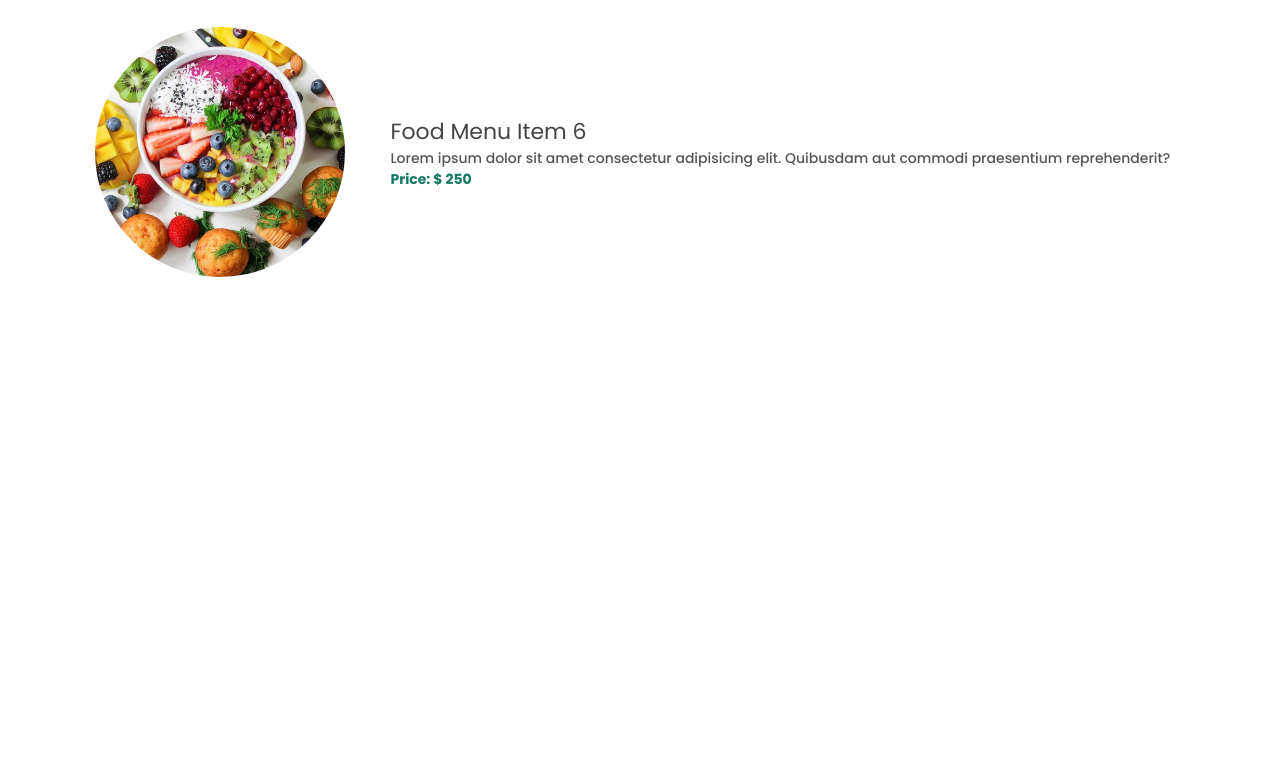
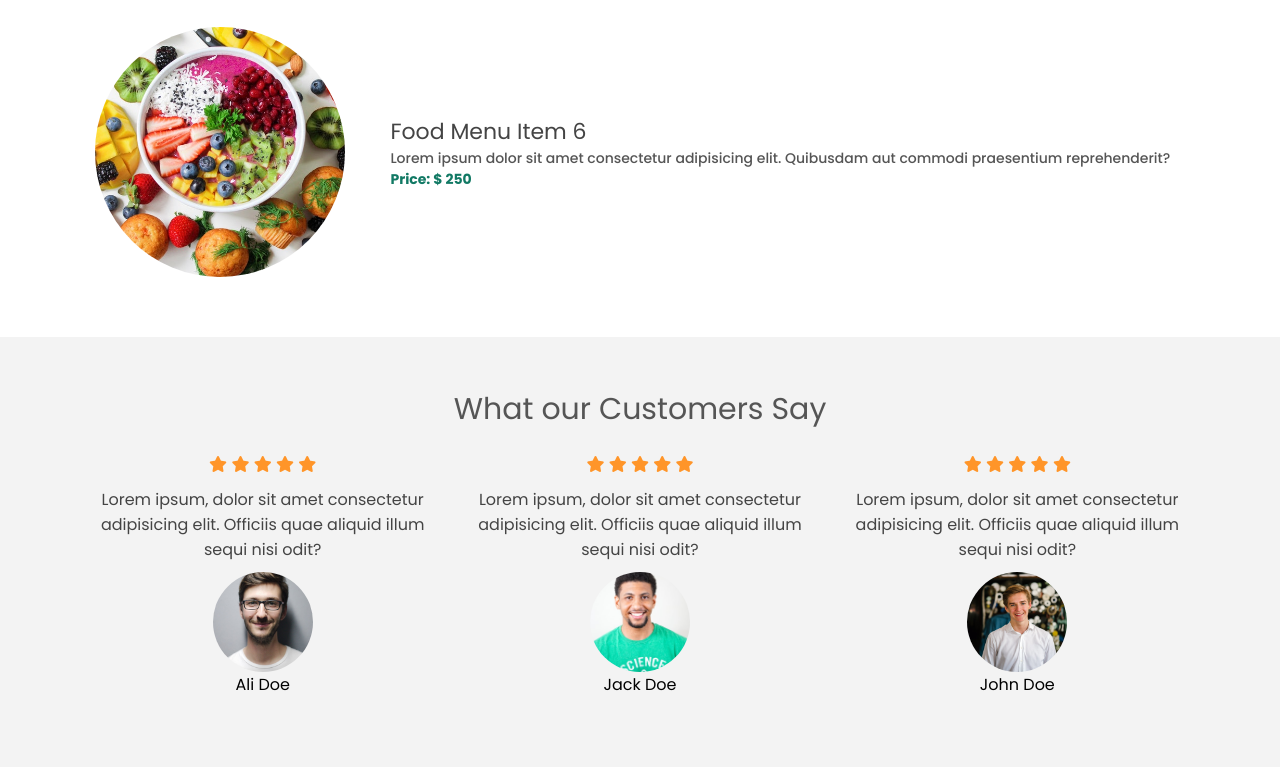
Before and after one commit to Almousaz/food-website-flexBox, a plain HTML site: page index.html in a window 1280 px wide. Shown: the part 2951-3718 px from the top of the page. Before the commit the page ends 3288 px from the top, so only its background shows below. Drawn offline with Linux system fonts and the light colour scheme.

Commit message:
adding testimonials section with styling

```diff
--- a/index.html
+++ b/index.html
@@ -42,16 +42,21 @@
       </div>
     </section>
 
-
     <section id="about">
       <div class="about-wrapper container">
         <div class="about-text">
           <p class="small">About Us</p>
-                <h2> We have been maknig healthy food for last 10 years</h2>
-                <p>Lorem ipsum dolor sit amet consectetur adipisicing elit. Ut architecto facilis ad. Perferendis, nemo voluptatum fuga aperiam deleniti molestiae ab dolore ducimus dolores minima, eligendi, rerum ratione adipisci dicta doloremque error quibusdam tenetur. Aliquam dolorum explicabo, tenetur rem consequuntur quia.</p>
+          <h2>We have been maknig healthy food for last 10 years</h2>
+          <p>
+            Lorem ipsum dolor sit amet consectetur adipisicing elit. Ut
+            architecto facilis ad. Perferendis, nemo voluptatum fuga aperiam
+            deleniti molestiae ab dolore ducimus dolores minima, eligendi, rerum
+            ratione adipisci dicta doloremque error quibusdam tenetur. Aliquam
+            dolorum explicabo, tenetur rem consequuntur quia.
+          </p>
         </div>
         <div class="about-img">
-                <img src="./image/about-photo.jpg" alt="About us">
+          <img src="./image/about-photo.jpg" alt="About us" />
         </div>
       </div>
     </section>
@@ -61,28 +66,43 @@
       <div class="food-container container">
         <div class="food-type fruit">
           <div class="img-container">
-            <img src="/image/food1.jpg" alt="">
+            <img src="/image/food1.jpg" alt="" />
             <div class="img-content">
               <h3>Fruit</h3>
-              <a href="https://en.wikipedia.org/wiki/Fruit" class="btn btn-primary" target="_blank">Learn more</a>
+              <a
+                href="https://en.wikipedia.org/wiki/Fruit"
+                class="btn btn-primary"
+                target="_blank"
+                >Learn more</a
+              >
             </div>
           </div>
         </div>
         <div class="food-type vegetable">
           <div class="img-container">
-            <img src="/image/food2.jpg" alt="">
+            <img src="/image/food2.jpg" alt="" />
             <div class="img-content">
               <h3>Vegetable</h3>
-              <a href="https://en.wikipedia.org/wiki/Vegetable" class="btn btn-primary" target="_blank">Learn more</a>
+              <a
+                href="https://en.wikipedia.org/wiki/Vegetable"
+                class="btn btn-primary"
+                target="_blank"
+                >Learn more</a
+              >
             </div>
           </div>
         </div>
         <div class="food-type grain">
           <div class="img-container">
-            <img src="/image/food3.jpg" alt="">
+            <img src="/image/food3.jpg" alt="" />
             <div class="img-content">
               <h3>Grain</h3>
-              <a href="https://en.wikipedia.org/wiki/Grain" class="btn btn-primary" target="_blank">Learn more</a>
+              <a
+                href="https://en.wikipedia.org/wiki/Grain"
+                class="btn btn-primary"
+                target="_blank"
+                >Learn more</a
+              >
             </div>
           </div>
         </div>
@@ -90,75 +110,151 @@
     </section>
 
     <section id="food-menu">
-          <h2 class="food-menu-heading">
-            Food Menu
-          </h2>
+      <h2 class="food-menu-heading">Food Menu</h2>
       <div class="food-menu-container container">
         <div class="food-menu-item">
           <div class="food-image">
-                  <img src="./image/food-menu1.jpg" alt="">
+            <img src="./image/food-menu1.jpg" alt="" />
           </div>
           <div class="food-description">
             <h2 class="food-title">Food Menu Item 1</h2>
-                  <p>Lorem ipsum dolor sit amet consectetur adipisicing elit. Quibusdam aut commodi praesentium reprehenderit?</p>
+            <p>
+              Lorem ipsum dolor sit amet consectetur adipisicing elit. Quibusdam
+              aut commodi praesentium reprehenderit?
+            </p>
             <p class="food-price">Price: &#36; 250</p>
           </div>
         </div>
         <div class="food-menu-item">
           <div class="food-image">
-                  <img src="./image/food-menu2.jpg" alt="">
+            <img src="./image/food-menu2.jpg" alt="" />
           </div>
           <div class="food-description">
             <h2 class="food-title">Food Menu Item 2</h2>
-                  <p>Lorem ipsum dolor sit amet consectetur adipisicing elit. Quibusdam aut commodi praesentium reprehenderit?</p>
+            <p>
+              Lorem ipsum dolor sit amet consectetur adipisicing elit. Quibusdam
+              aut commodi praesentium reprehenderit?
+            </p>
             <p class="food-price">Price: &#36; 250</p>
           </div>
         </div>
         <div class="food-menu-item">
           <div class="food-image">
-                  <img src="./image/food-menu3.jpg" alt="">
+            <img src="./image/food-menu3.jpg" alt="" />
           </div>
           <div class="food-description">
             <h2 class="food-title">Food Menu Item 3</h2>
-                  <p>Lorem ipsum dolor sit amet consectetur adipisicing elit. Quibusdam aut commodi praesentium reprehenderit?</p>
+            <p>
+              Lorem ipsum dolor sit amet consectetur adipisicing elit. Quibusdam
+              aut commodi praesentium reprehenderit?
+            </p>
             <p class="food-price">Price: &#36; 250</p>
           </div>
         </div>
         <div class="food-menu-item">
           <div class="food-image">
-                  <img src="./image/food-menu4.jpg" alt="">
+            <img src="./image/food-menu4.jpg" alt="" />
           </div>
           <div class="food-description">
             <h2 class="food-title">Food Menu Item 4</h2>
-                  <p>Lorem ipsum dolor sit amet consectetur adipisicing elit. Quibusdam aut commodi praesentium reprehenderit?</p>
+            <p>
+              Lorem ipsum dolor sit amet consectetur adipisicing elit. Quibusdam
+              aut commodi praesentium reprehenderit?
+            </p>
             <p class="food-price">Price: &#36; 250</p>
           </div>
         </div>
         <div class="food-menu-item">
           <div class="food-image">
-                  <img src="./image/food-menu5.jpg" alt="">
+            <img src="./image/food-menu5.jpg" alt="" />
           </div>
           <div class="food-description">
             <h2 class="food-title">Food Menu Item 5</h2>
-                  <p>Lorem ipsum dolor sit amet consectetur adipisicing elit. Quibusdam aut commodi praesentium reprehenderit?</p>
+            <p>
+              Lorem ipsum dolor sit amet consectetur adipisicing elit. Quibusdam
+              aut commodi praesentium reprehenderit?
+            </p>
             <p class="food-price">Price: &#36; 250</p>
           </div>
         </div>
         <div class="food-menu-item">
           <div class="food-image">
-                  <img src="./image/food-menu6.jpg" alt="">
+            <img src="./image/food-menu6.jpg" alt="" />
           </div>
           <div class="food-description">
             <h2 class="food-title">Food Menu Item 6</h2>
-                  <p>Lorem ipsum dolor sit amet consectetur adipisicing elit. Quibusdam aut commodi praesentium reprehenderit?</p>
+            <p>
+              Lorem ipsum dolor sit amet consectetur adipisicing elit. Quibusdam
+              aut commodi praesentium reprehenderit?
+            </p>
             <p class="food-price">Price: &#36; 250</p>
           </div>
         </div>
-
       </div>
-
     </section>
 
+    <section id="testimonials">
+      <h2 class="testimonial-title">What our Customers Say</h2>
+      <div class="testimonial-container container">
+        <div class="testimonial-box">
+          <div class="star-rating">
+            <span class="fa fa-star checked"></span>
+            <span class="fa fa-star checked"></span>
+            <span class="fa fa-star checked"></span>
+            <span class="fa fa-star checked"></span>
+            <span class="fa fa-star checked"></span>
+          </div>
+          <p class="testimonial-text">
+            Lorem ipsum, dolor sit amet consectetur adipisicing elit. Officiis
+            quae aliquid illum sequi nisi odit?
+          </p>
+          <div class="customer-detail">
+            <div class="customer-photo">
+              <img src="./image/male-photo1.jpg" alt="" />
+            </div>
+            <p class="customer-name">Ali Doe</p>
+          </div>
+        </div>
+        <div class="testimonial-box">
+          <div class="star-rating">
+            <span class="fa fa-star checked"></span>
+            <span class="fa fa-star checked"></span>
+            <span class="fa fa-star checked"></span>
+            <span class="fa fa-star checked"></span>
+            <span class="fa fa-star checked"></span>
+          </div>
+          <p class="testimonial-text">
+            Lorem ipsum, dolor sit amet consectetur adipisicing elit. Officiis
+            quae aliquid illum sequi nisi odit?
+          </p>
+          <div class="customer-detail">
+            <div class="customer-photo">
+              <img src="./image/male-photo2.jpg" alt="" />
+            </div>
+            <p class="customer-name">Jack Doe</p>
+          </div>
+        </div>
+        <div class="testimonial-box">
+          <div class="star-rating">
+            <span class="fa fa-star checked"></span>
+            <span class="fa fa-star checked"></span>
+            <span class="fa fa-star checked"></span>
+            <span class="fa fa-star checked"></span>
+            <span class="fa fa-star checked"></span>
+          </div>
+          <p class="testimonial-text">
+            Lorem ipsum, dolor sit amet consectetur adipisicing elit. Officiis
+            quae aliquid illum sequi nisi odit?
+          </p>
+          <div class="customer-detail">
+            <div class="customer-photo">
+              <img src="./image/male-photo3.jpg" alt="" />
+            </div>
+            <p class="customer-name">John Doe</p>
+          </div>
+        </div>
+      </div>
+    </section>
 
     <script src="app.js"></script>
   </body>
--- a/style.css
+++ b/style.css
@@ -238,23 +238,21 @@ body {
   top: 40%;
 }
 
-
 /* food  menu styling */
 
-.food-menu-heading{
+.food-menu-heading {
   font-size: 4rem;
   text-align: center;
   font-weight: 400;
   color: #666;
 }
 
-.food-menu-container{
+.food-menu-container {
   display: flex;
   flex-wrap: wrap;
   padding: 50px 0px 30px 0px;
-
 }
-.food-menu-container img{
+.food-menu-container img {
   display: block;
   width: 250px;
   height: 250px;
@@ -263,28 +261,68 @@ body {
   object-position: center;
 }
 
-.food-menu-item{
+.food-menu-item {
   display: flex;
   flex: 1 1 600px;
   justify-content: space-evenly;
   margin-bottom: 3rem;
 }
-.food-description{
+.food-description {
   margin: auto 1.5rem;
 }
-.food-title{
+.food-title {
   font-size: 2.2rem;
   font-weight: 400;
   color: #444;
-
 }
-.food-description p{
+.food-description p {
   font-size: 1.4rem;
   color: #555;
   font-weight: 500;
 }
-.food-description .food-price{
+.food-description .food-price {
   color: #117964;
   font-weight: 700;
+}
 
+/* testimonial styling */
+
+#testimonials {
+  padding: 5rem 0rem;
+  background: rgb(243, 243, 243);
 }
+.testimonial-title {
+  text-align: center;
+  font-size: 3rem;
+  font-weight: 400;
+  color: #555;
+}
+
+.testimonial-container {
+  display: flex;
+  justify-content: space-between;
+  font-size: 1.6rem;
+  padding: 1rem;
+}
+
+.testimonial-container .checked {
+  color: #ff9529;
+}
+
+.testimonial-box .testimonial-text {
+  margin: 1rem 0;
+  color: #444;
+}
+.testimonial-box {
+  text-align: center;
+  padding: 1rem;
+}
+.customer-photo img {
+  display: block;
+  width: 100px;
+  height: 100px;
+  object-fit: cover;
+  object-position: center;
+  border-radius: 50%;
+  margin: auto;
+}
```
Lines whose indentation alone changed are shown as unchanged.
